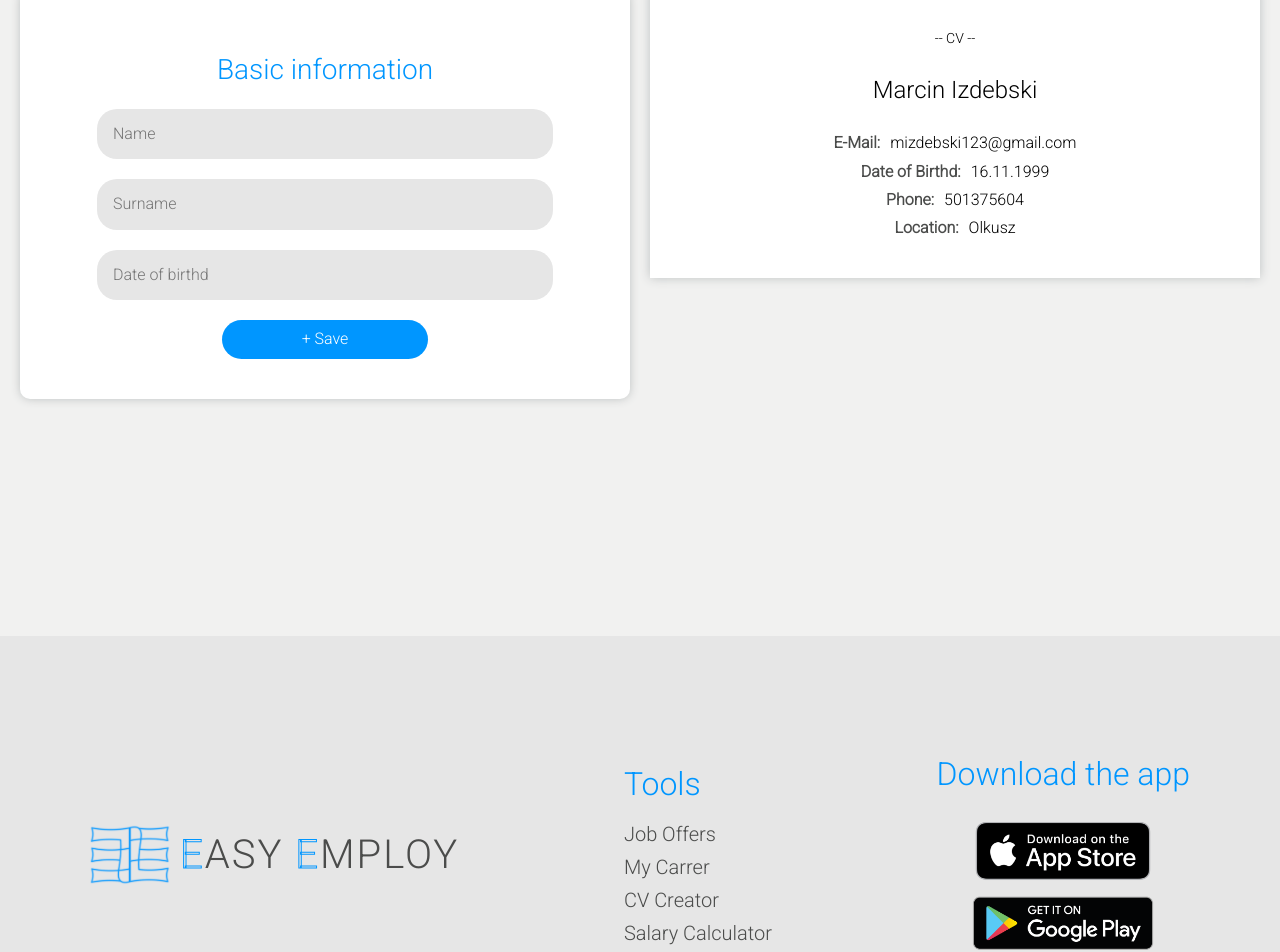
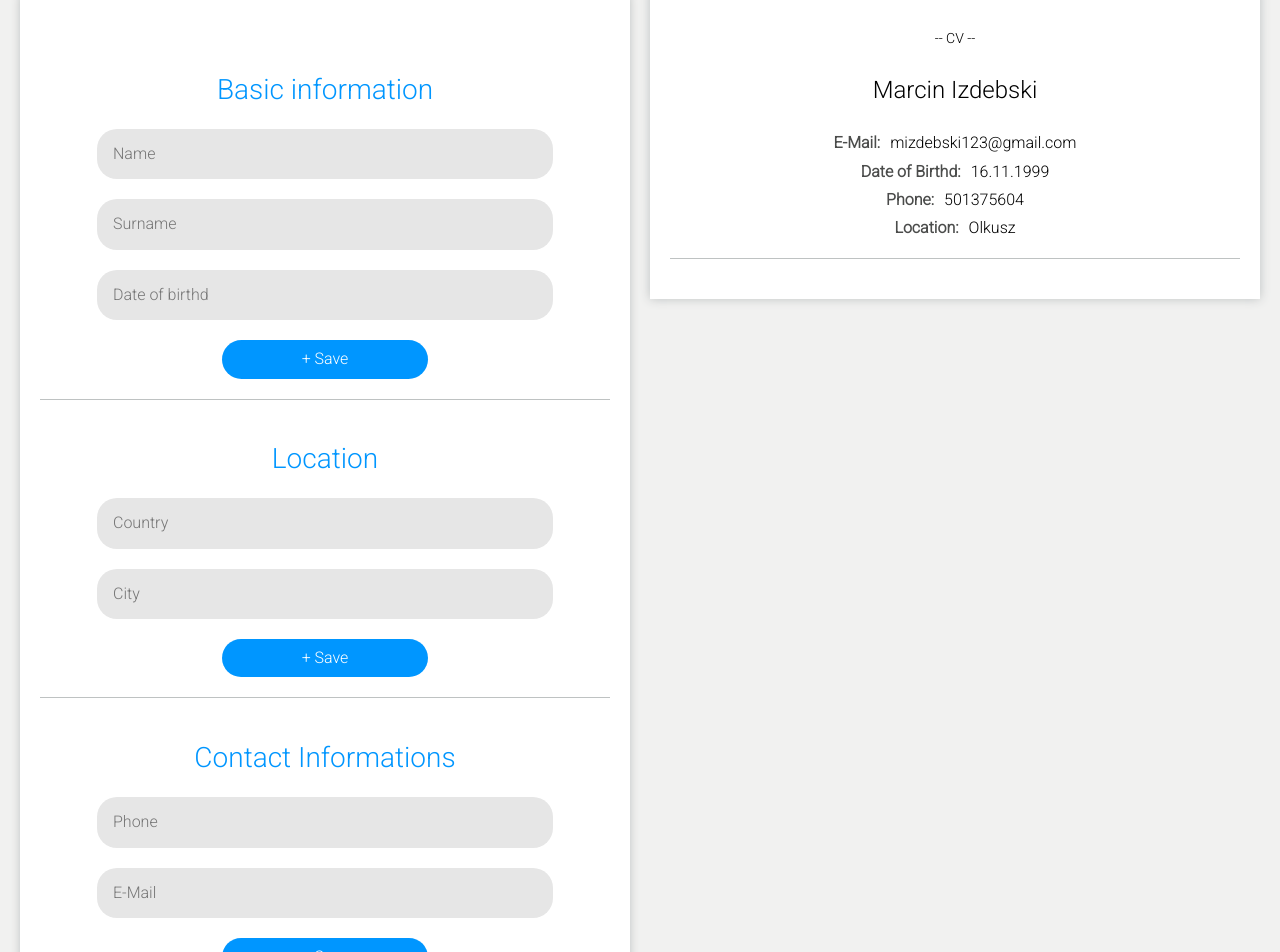
Before and after one commit to mizdebski77/Easy-Employ, a React (Create React App) app: page /CV-Creator in a window 1280 px wide. Shown: the part 260-1212 px from the top of the page. Built offline with nearby package versions, Linux system fonts and the light colour scheme.

Commit message:
Contact and location forms to cv creator section added

```diff
--- a/src/features/Creator/creator.tsx
+++ b/src/features/Creator/creator.tsx
@@ -8,6 +8,8 @@ import {
     DataForm,
     DataInput,
     DataTitle,
+    ElementsWrapper,
+    FormWrapper,
     FormsWrapper,
     SaveButton,
     SpanWrapper,
@@ -23,6 +25,7 @@ export const Creator = () => {
 
             <ContentWrapper>
                 <FormsWrapper>
+                    <FormWrapper>
                         <DataTitle>Basic information</DataTitle>
                         <DataForm>
                             <DataInput placeholder='Name' />
@@ -30,6 +33,25 @@ export const Creator = () => {
                             <DataInput placeholder='Date of birthd' />
                             <SaveButton>+ Save</SaveButton>
                         </DataForm>
+                    </FormWrapper>
+
+                    <FormWrapper>
+                        <DataTitle>Location</DataTitle>
+                        <DataForm>
+                            <DataInput placeholder='Country' />
+                            <DataInput placeholder='City ' />
+                            <SaveButton>+ Save</SaveButton>
+                        </DataForm>
+                    </FormWrapper>
+
+                    <FormWrapper>
+                        <DataTitle>Contact Informations</DataTitle>
+                        <DataForm>
+                            <DataInput placeholder='Phone' />
+                            <DataInput placeholder='E-Mail ' />
+                            <SaveButton>+ Save</SaveButton>
+                        </DataForm>
+                    </FormWrapper>
                 </FormsWrapper>
 
                 <div>
@@ -37,6 +59,7 @@ export const Creator = () => {
                         <CVTitle>-- CV --</CVTitle>
                         <CVName>Marcin Izdebski</CVName>
 
+                        <ElementsWrapper>
                             <SpanWrapper>
                                 <TitleSpan>E-Mail:</TitleSpan>
                                 <ContentSpan>mizdebski123@gmail.com</ContentSpan>
@@ -54,6 +77,8 @@ export const Creator = () => {
                                 <TitleSpan>Location:</TitleSpan>
                                 <ContentSpan>Olkusz</ContentSpan>
                             </SpanWrapper>
+                        </ElementsWrapper>
+
                     </CVPreview>
                 </div>
 
--- a/src/features/Creator/styledCreator.ts
+++ b/src/features/Creator/styledCreator.ts
@@ -27,6 +27,11 @@ export const FormsWrapper = styled.div`
     padding: 40px 20px;
     box-shadow: 0 0 10px ${({ theme }) => theme.color.fourthColor};
     border-radius: 10px;
+`;
+
+export const FormWrapper = styled.div`
+    padding: 20px 0 ;
+    border-bottom: 1px solid ${({ theme }) => theme.color.fourthColor};
 `;
 
 export const DataTitle = styled.h2`
@@ -94,6 +99,13 @@ export const CVName = styled.span`
     margin-bottom: 20px;
 `;
 
+export const ElementsWrapper = styled.div`
+    display: grid;
+    gap: 10px;
+    border-bottom: 1px solid ${({ theme }) => theme.color.fourthColor};
+    padding-bottom: 20px;
+`;
+
 export const SpanWrapper = styled.div`
     font-size: 16px;
     display: flex;
```
Lines whose indentation alone changed are shown as unchanged.
